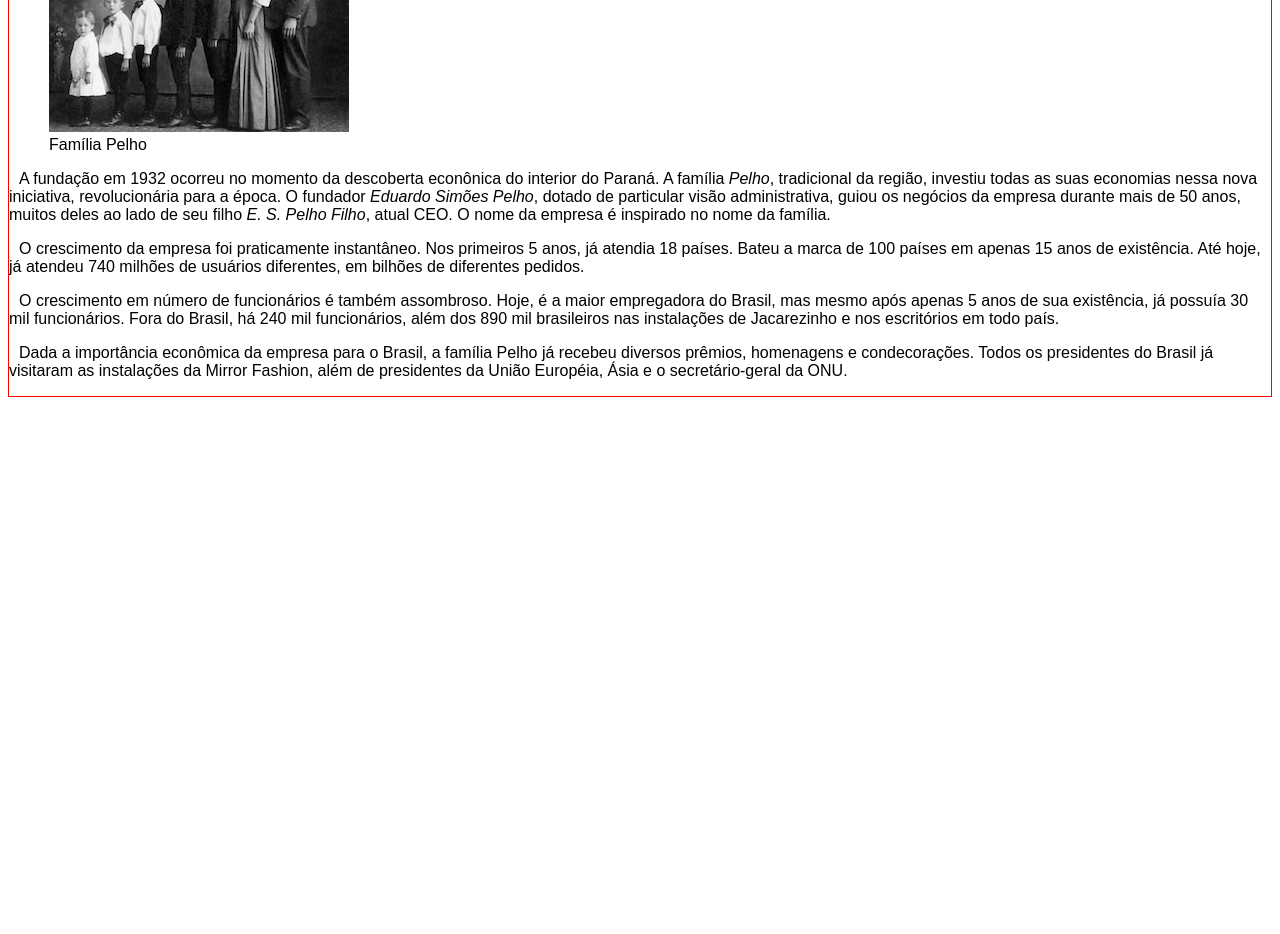
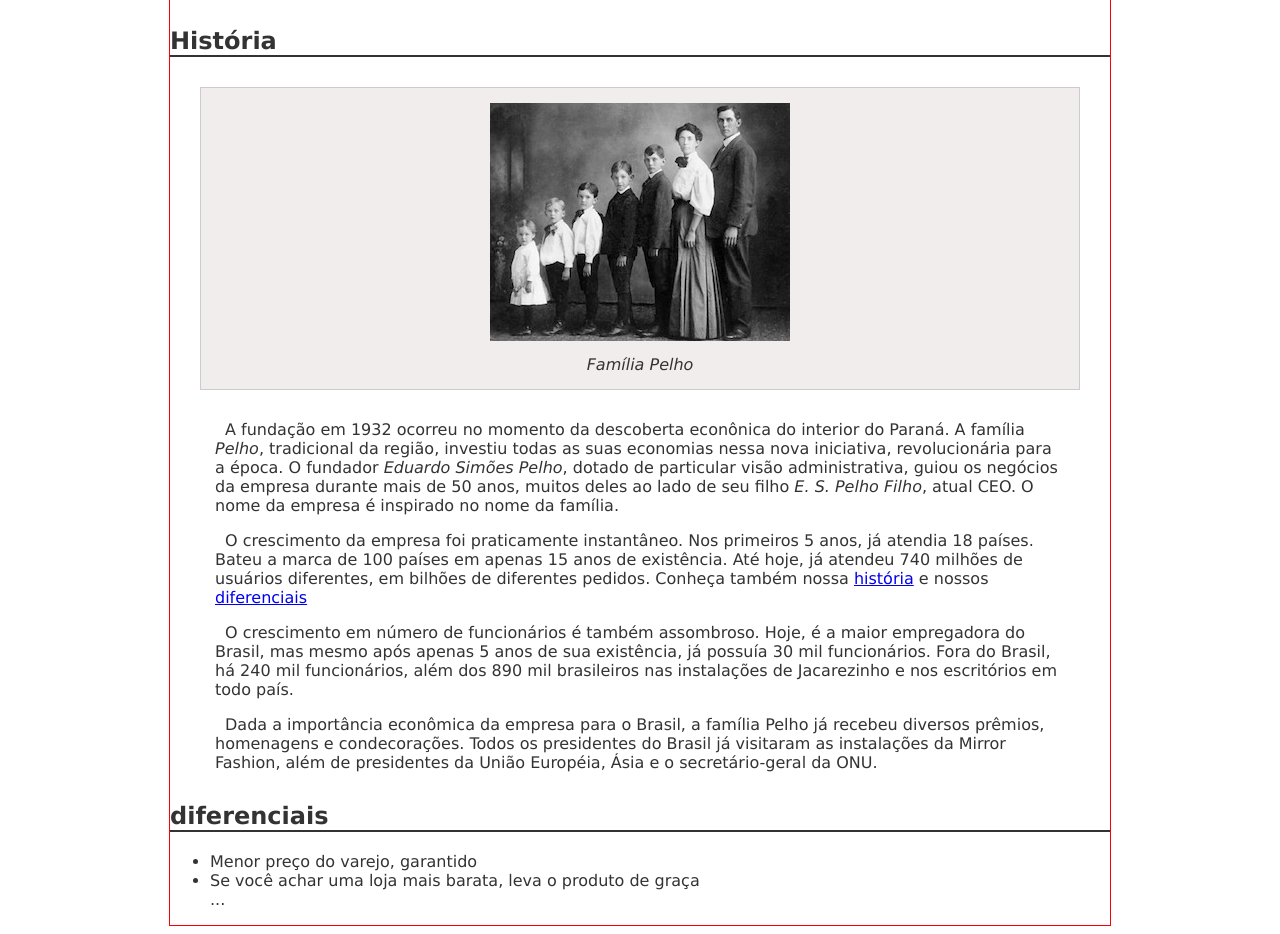
Before and after one commit to Vbanety/Alura, a plain HTML site: page sobre.html in a window 1280 px wide. Shown: the part 842-1776 px from the top of the page. Before the commit the page ends 1247 px from the top, so only its background shows below. Drawn offline with Linux system fonts and the light colour scheme.

Commit message:
Creating a new file
Creating a file called "INDEX.HTML" and making a connection with the file "SOBRE.HTML".

```diff
--- a/css/sobre.css
+++ b/css/sobre.css
@@ -1,14 +1,43 @@
 body {
-    font-family: "Arial", "Helvetica", sans-serif;
+    margin-left: auto;
+    margin-right: auto;
+    width: 940px;
+    color: #333333;
+    font-family: "Lucida Sans Unicode", "Lucida Grande", sans-serif;
     border: 1px solid red;
 
 }
 
 h1 {
-    background-image: url(image/sobre-background.jpg);
+    background-image: url(../image/sobre-background.jpg);
+    padding: 10px;
+}
+
+h2 {
+    border-bottom: 2px solid #333333;
+    margin-top: 30px;
 }
 
 p {
+    padding: 0 45px;
+    text-indent: 15px;
     text-align: left;
     text-indent: 10px;
 }
+
+figure {
+    background-color: #f2eded;
+    border: 1px solid #ccc;
+    text-align: center;
+    padding: 15px;
+    margin: 30px;
+}
+
+figcaption {
+    font-style: italic;
+    margin-top: 10px;
+}
+
+li {
+
+}
--- a/sobre.html
+++ b/sobre.html
@@ -15,7 +15,7 @@
             <strong>Mirror Fashion</strong>
             é a maior empresa comércio eletrônico no segmento de moda em todo o mundo. Fundada em 1932, possui filiais em 124 países, sendo líder de mercado com mais de 90% de participação em 118 deles.</p>
 
-        <p>Nosso centro de distribuição fica em Jacarezinho, no Paraná. De lá, saem 48 aviões que distribuem nossos produtos às casas do mundo todo. Nosso centro de distribuição:</p>
+        <p>Nosso centro de distribuição fica em <a href="https://maps.google.com.br/?q=Jacarezinho">Jacarezinho</a>, no Paraná. De lá, saem 48 aviões que distribuem nossos produtos às casas do mundo todo. Nosso centro de distribuição:</p>
 
         <figure>
             <img src="image/centro-distribuicao.png" alt="Foto do centro de distribuição da Mirror">
@@ -23,9 +23,10 @@
         </figure>
 
         <p>Compre suas roupas e acessórios na Mirror Fashion. Acesse nossa loja ou entre em contato se tiver dúvidas. Conheça também nossa história e nossos diferenciais.
+        Acesse <a href="index.html">nossa loja</a>..
         </p>
 
-        História
+        <h2 id="historia">História</h2>
 
         <figure>
             <img src="image/familia-pelho.jpg" alt="Foto da família Pelho">
@@ -37,11 +38,20 @@
             <em>Eduardo Simões Pelho</em>, dotado de particular visão administrativa, guiou os negócios da empresa durante mais de 50 anos, muitos deles ao lado de seu filho
             <em>E. S. Pelho Filho</em>, atual CEO. O nome da empresa é inspirado no nome da família.</p>
 
-        <p>O crescimento da empresa foi praticamente instantâneo. Nos primeiros 5 anos, já atendia 18 países. Bateu a marca de 100 países em apenas 15 anos de existência. Até hoje, já atendeu 740 milhões de usuários diferentes, em bilhões de diferentes pedidos.</p>
+        <p>O crescimento da empresa foi praticamente instantâneo. Nos primeiros 5 anos, já atendia 18 países. Bateu a marca de 100 países em apenas 15 anos de existência. Até hoje, já atendeu 740 milhões de usuários diferentes, em bilhões de diferentes pedidos. Conheça também nossa <a href="#historia">história</a> e nossos <a href="#diferenciais">diferenciais</a></p>
+
+
 
         <p>O crescimento em número de funcionários é também assombroso. Hoje, é a maior empregadora do Brasil, mas mesmo após apenas 5 anos de sua existência, já possuía 30 mil funcionários. Fora do Brasil, há 240 mil funcionários, além dos 890 mil brasileiros nas instalações de Jacarezinho e nos escritórios em todo país.
         </p>
 
         <p>Dada a importância econômica da empresa para o Brasil, a família Pelho já recebeu diversos prêmios, homenagens e condecorações. Todos os presidentes do Brasil já visitaram as instalações da Mirror Fashion, além de presidentes da União Européia, Ásia e o secretário-geral da ONU.</p>
+
+        <h2 id="diferenciais">diferenciais</h2>
+
+        <ul>
+            <li>Menor preço do varejo, garantido</li>
+            <li>Se você achar uma loja mais barata, leva o produto de graça</li>...
+        </ul>
     </body>
 </html>
```
Also changed, not shown: index.html (added, +11 -0 lines).
